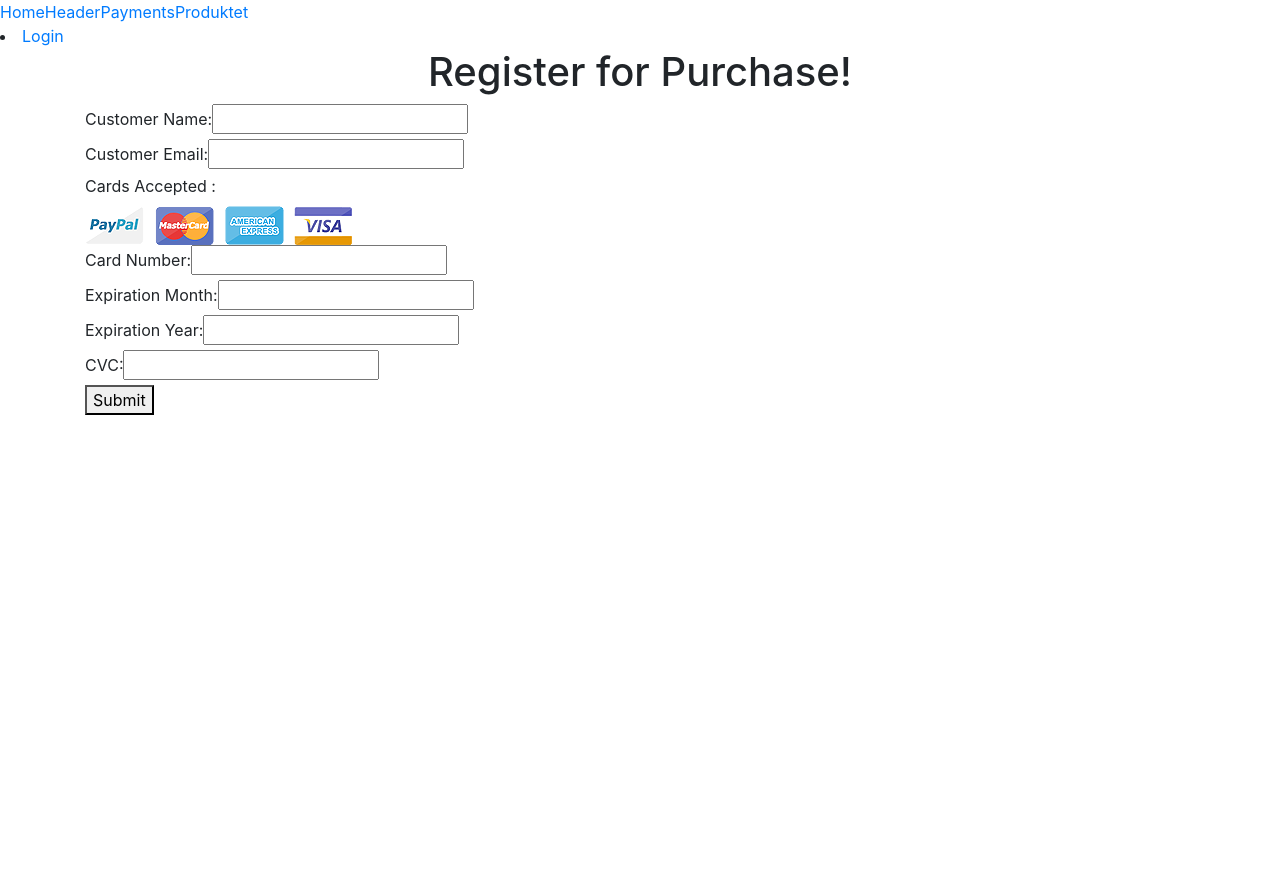
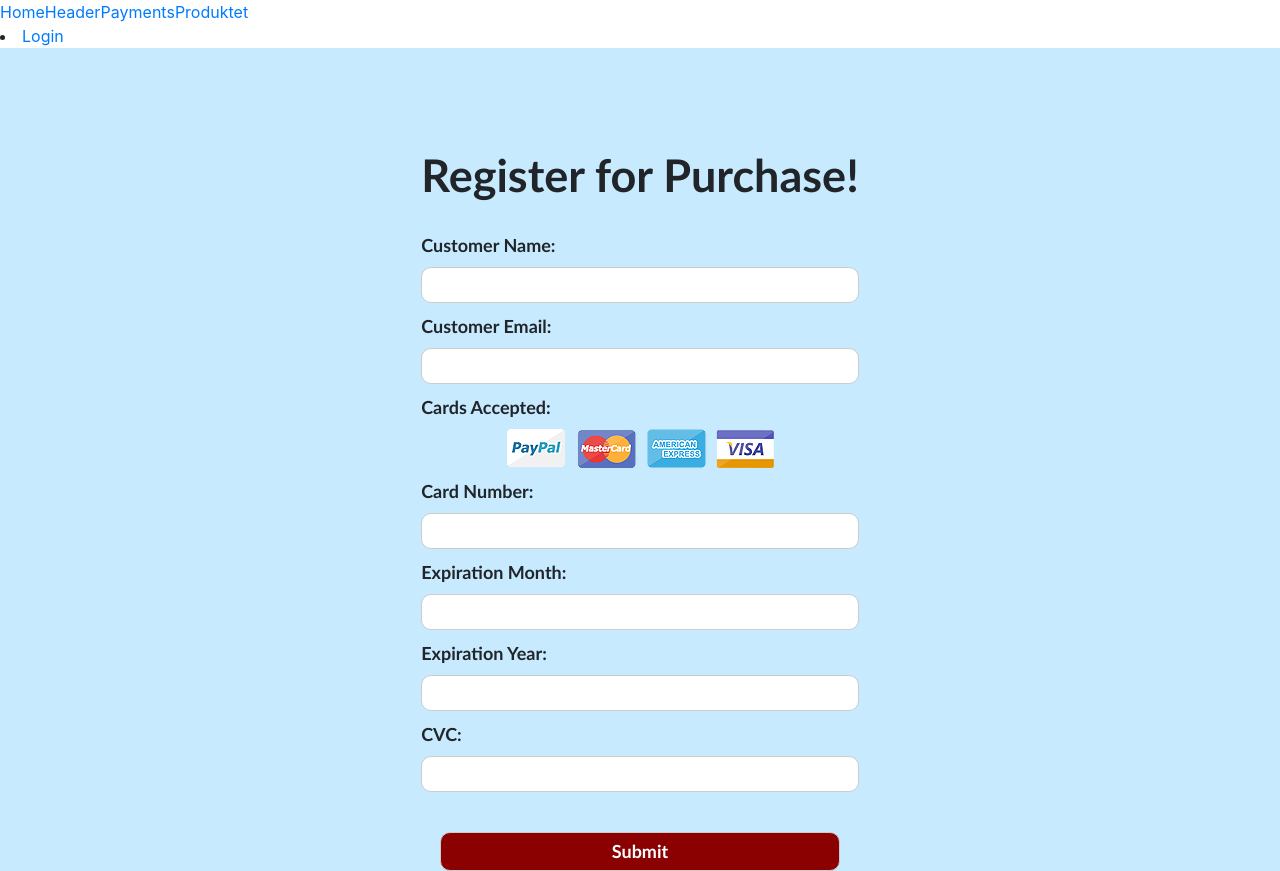
Before and after one commit to andapilingjurka/LAB1, a React (Create React App) app: page /Payments/StripeForm in a window 1280 px wide. Before the commit the page ends 800 px from the top, so only its background shows below. Built offline with nearby package versions, Linux system fonts and the light colour scheme.

Commit message:
StripeForm/PaymentsPage

```diff
--- a/src/component/Payments/PaymentsPage.css
+++ /dev/null
@@ -1,51 +0,0 @@
-.container{
-    display: flex;
-    justify-content: center;
-    align-items: center;
-    padding:35px;
-    min-height: 100vh;
-    background: #c7eaff ;
-
-  }
-
-  .container form {
-    padding: 90px;
-    margin-bottom: 80px;
-    background: #fff;
-    box-shadow: 0 5px 10px rgba(0, 0, 0, 0.1);
-    border-radius: 15px;
-    border: 1px solid gray;
-    margin: 0 auto;
-    margin-top: 90px;
-
-  }
-  .container label {
-    font-weight: bold;
-    display: flex;
-    flex-wrap: wrap;
-    gap: 20px;
-  }
-
-  .container input[type="text"] {
-    width: 100%;
-    border: 1px solid rgb(206, 206, 225);
-    padding: 10px 15px;
-    font-size: 15px;
-    text-transform: none;
-    margin-bottom: 20px;
-    border-radius: 15px;
-  }
-
-  .container button[type="submit"] {
-    width: 100%;
-    padding: 9px;
-    background-color: #007bff;
-    color: #fff;
-    border: none;
-    cursor: pointer;
-    border-radius: 15px;
-  }
-
-  .container button[type="submit"]:hover {
-    background-color: #0056b3;
-  }
--- a/src/component/Payments/PaymentsPage.js
+++ b/src/component/Payments/PaymentsPage.js
@@ -47,59 +47,66 @@ const PaymentsPage = () => {
   };
 
   return (
-    <div className="container">
-      <form onSubmit={handleFormSubmit} className="p-4 mb-5 bg-white shadow-sm rounded border">
+    <div style={{ backgroundColor: '#c7eaff' ,minHeight:'100vh',fontFamily: 'Candara',display: 'flex', justifyContent: 'center', alignItems: 'center'}}>
+      <form onSubmit={handleFormSubmit} style={{borderRadius:'20px',border: '1px solid #ccc',padding:'100px',background:' #F0F0F0',marginTop:'50px' }}>
         <div className="form-group">
-          <label htmlFor="customerId">Customer ID:</label>
+          <label  style={{fontWeight:'bold',fontSize:'18px'}} htmlFor="customerId">Customer ID:</label>
           <input
             type="text"
             id="customerId"
             className="form-control"
             value={customerId}
             onChange={(e) => setCustomerId(e.target.value)}
+            style={{ padding: '10px',borderRadius: '10px', border: '1px solid #ccc',width:'400px'}}
           />
         </div>
         <div className="form-group">
-          <label htmlFor="receiptEmail">Receipt Email:</label>
+          <label  style={{fontWeight:'bold',fontSize:'18px'}} htmlFor="receiptEmail">Receipt Email:</label>
           <input
             type="text"
             id="receiptEmail"
             className="form-control"
             value={receiptEmail}
             onChange={(e) => setReceiptEmail(e.target.value)}
+            style={{ padding: '10px',borderRadius: '10px', border: '1px solid #ccc',width:'400px'}}
           />
         </div>
         <div className="form-group">
-          <label htmlFor="description">Description:</label>
+          <label  style={{fontWeight:'bold',fontSize:'18px'}} htmlFor="description">Description:</label>
           <input
             type="text"
             id="description"
             className="form-control"
             value={description}
             onChange={(e) => setDescription(e.target.value)}
+            style={{ padding: '10px',borderRadius: '10px', border: '1px solid #ccc',width:'400px'}}
           />
         </div>
         <div className="form-group">
-          <label htmlFor="currency">Currency:</label>
+          <label  style={{fontWeight:'bold',fontSize:'18px'}} htmlFor="currency">Currency:</label>
           <input
             type="text"
             id="currency"
             className="form-control"
             value={currency}
             onChange={(e) => setCurrency(e.target.value)}
+            style={{ padding: '10px',borderRadius: '10px', border: '1px solid #ccc',width:'400px'}}
           />
         </div>
         <div className="form-group">
-          <label htmlFor="amount">Amount:</label>
+          <label  style={{fontWeight:'bold',fontSize:'18px'}} htmlFor="amount">Amount:</label>
           <input
             type="text"
             id="amount"
             className="form-control"
             value={amount}
             onChange={(e) => setAmount(e.target.value)}
+            style={{ padding: '10px',borderRadius: '10px', border: '1px solid #ccc',width:'400px'}}
           />
         </div>
-        <button type="submit" className="btn btn-primary btn-block">Submit</button>
+        <div style={{marginTop:'40px'}}>
+        <button type="submit" className="btn btn-primary btn-block" style={{padding:'10px',borderRadius:'10px',width:'400px',marginTop:'30px',background:'darkred',color:'white',fontWeight:'bolder',border: '1px solid #ccc',fontSize:'18px'}} >Submit</button>
+        </div>
       </form>
     </div>
   );
--- a/src/component/Payments/StripeForm.css
+++ /dev/null
@@ -1,56 +0,0 @@
-
-.container{
-  display: flex;
-  justify-content: center;
-  align-items: center;
-  min-height: 100vh;
-  background: #c7eaff ;
-}
-
-.container form {
-  padding: 5px;
-  background: #fff;
-  box-shadow: 0 5px 10px rgba(0, 0, 0, 0.1);
-  border-radius: 15px;
-  border: 1px solid gray;
-  margin: 0 auto;
-  margin-top: 10px;
-
-}
-.container label {
-  font-weight: bold;
-  display: flex;
-  flex-wrap: wrap;
-  gap: 15px;
-}
-
-.container input[type="text"] {
-  width: 100%;
-  border: 1px solid rgb(206, 206, 225);
-  padding: 10px 15px;
-  font-size: 15px;
-  text-transform: none;
-  border-radius: 15px;
-  margin-bottom: 20px;
-}
-
-.container button[type="submit"] {
-  width: 100%;
-  padding: 15px;
-  background-color: #007bff;
-  color: #fff;
-  border: none;
-  cursor: pointer;
-  border-radius: 15px;
-}
-
-.container button[type="submit"]:hover {
-  background-color: #0056b3;
-}
-
-.container .inputBox img {
-  height: 55px;
-  margin-top: 30px;
-  margin-bottom: 20px;
-  filter: drop-shadow(0 0 1px #000);
-}
--- a/src/component/Payments/StripeForm.js
+++ b/src/component/Payments/StripeForm.js
@@ -46,45 +46,44 @@ const StripeForm = () => {
   };
 
   return (
-    <div className="container">
-
+    <div style={{ backgroundColor: '#c7eaff' ,minHeight:'100vh',paddingTop:'100px',fontFamily: 'Candara',display: 'flex', justifyContent: 'center', alignItems: 'center'}}>
     <form onSubmit={handleFormSubmit}>
-  <h1>Register for Purchase!</h1>
-    <div>
-      <label htmlFor="customerName">Customer Name:</label>
-      <input type="text" id="customerName" value={customerName} onChange={(e) => setCustomerName(e.target.value)}/>
+      <h1 style={{ textAlign: 'center',marginBottom:'30px',fontWeight:'bold',fontSize:'45px' }}>Register for Purchase!</h1>
+      <div style={{ margin: '10px 0',display: 'flex', justifyContent: 'center',flexDirection: 'column' }}>
+        <label style={{fontWeight:'bold',fontSize:'18px'}} htmlFor="customerName">Customer Name:</label>
+        <input type="text" value={customerName} onChange={(e) => setCustomerName(e.target.value)}  style={{ padding: '5px',borderRadius: '10px', border: '1px solid #ccc' }}/>
       </div>
-    <div>
-      <label htmlFor="customerEmail">Customer Email:</label>
-      <input type="text" id="customerEmail" value={customerEmail} onChange={(e) => setCustomerEmail(e.target.value)} />
+      <div style={{ margin: '10px 0',display: 'flex', justifyContent: 'center',flexDirection: 'column'  }}>
+        <label style={{fontWeight:'bold',fontSize:'18px'}} htmlFor="customerEmail">Customer Email:</label>
+        <input type="text" value={customerEmail} onChange={(e) => setCustomerEmail(e.target.value)} style={{ padding: '5px', borderRadius: '10px', border: '1px solid #ccc' }}/>
       </div>
-    <div className="card-info">
-      <label>Cards Accepted :</label>
-      <div className="inputBox">
+      <div style={{ margin: '10px 0',display: 'flex', justifyContent: 'center',flexDirection: 'column'  }}>
+        <label style={{fontWeight:'bold',fontSize:'18px'}}>Cards Accepted:</label>
+        <div style={{ display: 'flex', justifyContent: 'center' }}>
           <img src={card_img} alt="" />
         </div>
       </div>
-    <div>
-      <label htmlFor="cardNumber">Card Number:</label>
-      <input type="text" id="cardNumber" value={cardNumber} onChange={(e) => setCardNumber(e.target.value)}/>
+      <div style={{ margin: '10px 0',display: 'flex', justifyContent: 'center',flexDirection: 'column'  }}>
+        <label style={{fontWeight:'bold',fontSize:'18px'}} htmlFor="cardNumber">Card Number:</label>
+        <input type="text" value={cardNumber} onChange={(e) => setCardNumber(e.target.value)} style={{ padding: '5px', borderRadius: '10px', border: '1px solid #ccc' }}/>
       </div>
-    <div>
-      <label htmlFor="expirationMonth">Expiration Month:</label>
-      <input type="text" id="expirationMonth" value={expirationMonth} onChange={(e) => setExpirationMonth(e.target.value)}/>
+      <div style={{ margin: '10px 0',display: 'flex', justifyContent: 'center',flexDirection: 'column'  }}>
+        <label style={{fontWeight:'bold',fontSize:'18px'}} htmlFor="expirationMonth">Expiration Month:</label>
+        <input type="text" value={expirationMonth} onChange={(e) => setExpirationMonth(e.target.value)} style={{ padding: '5px', borderRadius: '10px', border: '1px solid #ccc' }}/>
       </div>
-    <div>
-      <label htmlFor="expirationYear">Expiration Year:</label>
-      <input type="text" id="expirationYear" value={expirationYear} onChange={(e) => setExpirationYear(e.target.value)}/>
+      <div style={{ margin: '10x 0',display: 'flex', justifyContent: 'center',flexDirection: 'column'  }}>
+        <label style={{fontWeight:'bold',fontSize:'18px'}} htmlFor="expirationYear">Expiration Year:</label>
+        <input type="text" value={expirationYear} onChange={(e) => setExpirationYear(e.target.value)}  style={{ padding: '5px', borderRadius: '10px', border: '1px solid #ccc' }}/>
       </div>
-    <div>
-      <label htmlFor="cvc">CVC:</label>
-      <input type="text" id="cvc" value={cvc} onChange={(e) => setCvc(e.target.value)}/>
+      <div style={{ margin: '10px 0' ,display: 'flex', justifyContent: 'center',flexDirection: 'column' }}>
+        <label style={{fontWeight:'bold',fontSize:'18px'}}  htmlFor="cvc">CVC:</label>
+        <input type="text" value={cvc} onChange={(e) => setCvc(e.target.value)} style={{ padding: '5px', borderRadius: '10px', border: '1px solid #ccc' }}/>
       </div>
-    <button type="submit">Submit</button>
-
+      <div style={{ marginTop: '10px',display: 'flex', justifyContent: 'center'}}>
+      <button type="submit"style={{padding:'5px',borderRadius:'10px',width:'400px',marginTop:'30px',background:'darkred',color:'white',fontWeight:'bolder',border: '1px solid #ccc',fontSize:'18px'}} >Submit</button>
+      </div>
     </form>
   </div>
-
   );
 };
 
```
Lines whose indentation alone changed are shown as unchanged.
